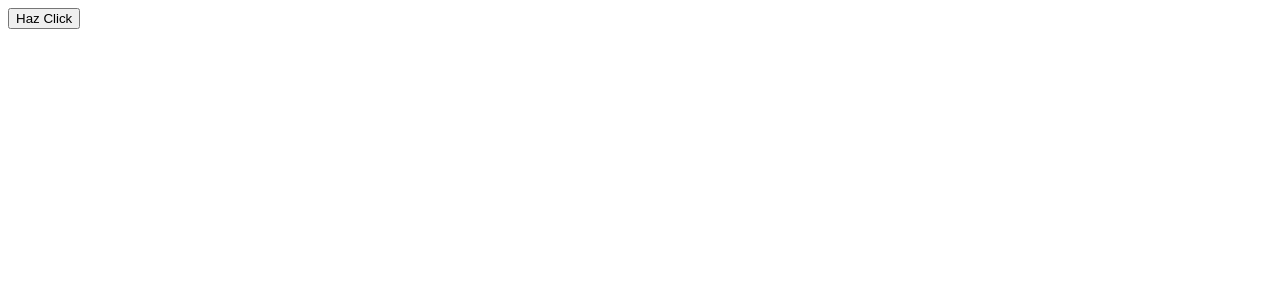
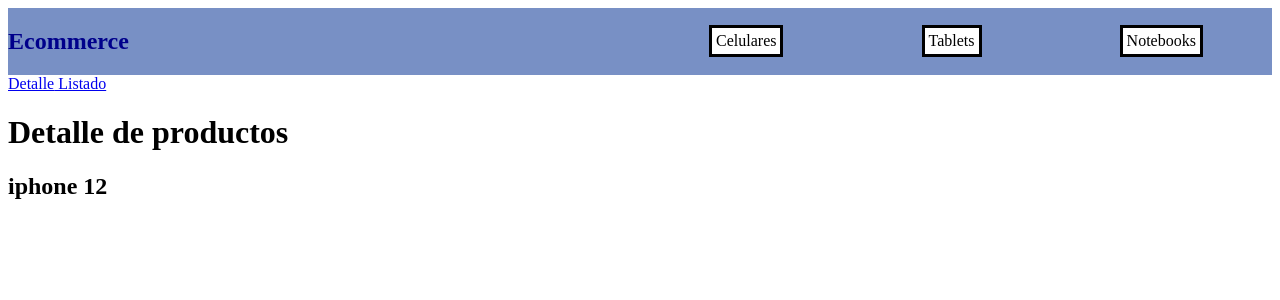
Before and after one commit to lucasluccaroni/ecommerce-react-noviembre, a React (Vite) app: page /detail/1 in a window 1280 px wide. Shown: the top 300 px of the page. Built offline with nearby package versions, Linux system fonts and the light colour scheme.

Commit message:
clase9 finalizada

```diff
--- a/package.json
+++ b/package.json
@@ -11,7 +11,8 @@
   },
   "dependencies": {
     "react": "^18.2.0",
-    "react-dom": "^18.2.0"
+    "react-dom": "^18.2.0",
+    "react-router-dom": "^6.21.0"
   },
   "devDependencies": {
     "@types/react": "^18.2.15",
--- a/src/App.jsx
+++ b/src/App.jsx
@@ -9,26 +9,42 @@ import { useState } from 'react'
 import ContadorDeVueltas from './components/ContadorDeVueltas/ContadorDeVueltas'
 import ContadorConBoton from './components/ContadorConBoton/ContadorConBoton'
 import EventListener from './components/EventListener/EventListener'
+import ItemDetailContainer from './components/ItemDetailContainer/ItemDetailcontainer'
+import { BrowserRouter, Routes, Route, Link } from 'react-router-dom'
 
 function App() {
   const [show, setShow] = useState(false)
+  const [view, setView] = useState("listado")
 
   return (
     <>
-      {/* <{NavBar />
-      <ItemListContainer greeting={"Curso React Luccaroni"}/>} */}
+
+      <BrowserRouter>
+        <NavBar />
+        <div>
+          <Link to="/detail" > Detalle</Link>
+          <Link to="/"> Listado </Link>
+        </div>
+        <Routes>
+          <Route path='/' element={ <ItemListContainer greeting={"Curso React Luccaroni"}/>} />
+          <Route path='/category/:categoryId' element={ <ItemListContainer greeting={"Filtro categoria"}/>} />
+          <Route path='/detail/:productId' element={ <ItemDetailContainer/> } />
+          <Route path='*' element={ <h1>404 Not found.</h1> } />
+        </Routes>
+      </BrowserRouter>
+
       {/* <Button text={"Celulares"} color={"red"} callback={() => console.log("click en celular")} />
       <Button text={"Tablets"} color={"blue"} callback = {() => console.log("click en tablets")} />
-      <Button text={"Notebooks"} color={"green"} callback={() => console.log("click en notebooks")} />
+      <Button text={"Notebooks"} color={"green"} callback={() => console.log("click en notebooks")} /> */}
 
 
-      <ItemCount initialValue={10} intervalo={10} />
+      {/* <ItemCount initialValue={10} intervalo={10} />
       <ItemCount initialValue={20} intervalo={20} />
 
-      <ButtonMultifuncion label={"Actividad1"} backgroundColor={"red"} callback={() => alert("ACTIVIDAD 1")} />
+      <ButtonMultifuncion label={"Actividad1"} backgroundColor={"red"} callback={() => alert("ACTIVIDAD 1")} /> */}
 
 
-      <Layout title="Titulo del Layout" color="red" >
+      {/* <Layout title="Titulo del Layout" color="red" >
           <p> Texto children1 </p>
           <p> Texto children1 </p>
 
@@ -51,7 +67,7 @@ function App() {
 {/*       <button onClick={()=> setShow(show => !show)} >Mostrar / No mostrar </button>
       {show ? <ContadorConBoton /> : <h1> Carrito </h1>} */}
 
-      <EventListener />
+      {/* <EventListener /> */}
     </>
   )
 }
--- a/src/ascyncMock.js
+++ b/src/ascyncMock.js
@@ -21,3 +21,20 @@ export const getProducts = () =>{
         },1000)
     })
 }
+
+
+export const getProductsById = (itemId) =>{
+    return new Promise((resolve)=>{
+        setTimeout(()=>{
+            resolve(products.find(prod => prod.id === itemId))
+        },1000)
+    })
+}
+
+export const getProductsByCategory = (categoryId) =>{
+    return new Promise((resolve)=>{
+        setTimeout(()=>{
+            resolve(products.filter( (prod) => prod.category === categoryId))
+        },1000)
+    })
+}
--- a/src/components/Navbar/Item/Item.jsx
+++ b/src/components/Item/Item.jsx
@@ -1,11 +1,13 @@
 import estilos from "./Item.module.css"
+import { Link } from "react-router-dom"
 
-const Item = ({name, img, price}) =>{
+const Item = ({name, img, price, id}) =>{
     return(
         <div className={estilos.container}>
             <h2> {name} </h2>
             <img src={img} className={estilos.imagen} />
             <h3> {price} </h3>
+            <Link to={`/detail/${id}`} >Ver Detalle</Link>
         </div>
     )
 }
--- /dev/null
+++ b/src/components/ItemDetailContainer/ItemDetailcontainer.jsx
@@ -0,0 +1,29 @@
+import { useState, useEffect } from "react"
+import { getProductsById } from "../../ascyncMock"
+import { useParams } from "react-router-dom"
+
+const ItemDetailContainer = () =>{
+
+    const [product, setProduct] = useState()
+
+
+    const {productId} = useParams()
+    //console.log(productId);
+
+    useEffect(() =>{
+        getProductsById(productId)
+            .then(response =>{
+                setProduct(response)
+            })
+    }, [productId])
+
+
+    return(
+        <div>
+            <h1>Detalle de productos</h1>
+            <h2> {product?.name} </h2>
+        </div>
+    )
+}
+
+export default ItemDetailContainer
--- a/src/components/ItemList/ItemList.jsx
+++ b/src/components/ItemList/ItemList.jsx
@@ -1,4 +1,4 @@
-import Item from "../Navbar/Item/Item"
+import Item from "../Item/Item"
 
 const ItemList = ({products}) =>{
     return(
--- a/src/components/ItemListContainer/ItemListContainer.jsx
+++ b/src/components/ItemListContainer/ItemListContainer.jsx
@@ -1,30 +1,62 @@
 //CLASE 6 - PROMESAS - MOCK - .MAP() - CARDS
 
 import { useEffect, useState } from "react"
-import { getProducts } from "../../ascyncMock"
+import { getProducts, getProductsByCategory } from "../../ascyncMock"
 import ItemList from "../ItemList/ItemList"
+import { useParams } from "react-router-dom"
 
 const ItemListContainer = ({greeting}) =>{
 
     const [products, setProducts] = useState([])
+    const {categoryId} = useParams()
+    const [loading, setLoading] = useState(true)
+
+
+
 
     useEffect(()=>{
-        getProducts()
-        .then((response)=>{
+        setLoading(true)
+        const ascyncFunction = categoryId ? getProductsByCategory : getProducts
+
+        ascyncFunction(categoryId)
+            .then((response)=>{
             setProducts(response)
-        })
-    }, [])
-    console.log(products);
+            })
+            .catch(error =>{
+                console.log(error)
+            })
+            .finally(()=>{
+                setLoading(false)
+            })
+        // if(categoryId){
+        //     getProductsByCategory(categoryId)
+        //     .then((response)=>{
+        //         setProducts(response)
+        //     })
+        //     .catch(error =>{
+        //         console.log(error)
+        //     })
+        //     .finally(()=>{
+        //         setLoading(false)
+        //     })
+        // } else{
+        //     getProducts()
+        //     .then((response)=>{
+        //         setProducts(response)
+        //     })
+        //     .catch(error =>{
+        //         console.log(error)
+        //     })
+        //     .finally(()=>{
+        //         setLoading(false)
+        //     })
+        // }
+    }, [categoryId])
 
-    // const productsComponents = products.map(product =>{
-    //     return(
-    //         <div className={estilos.container} key={product.id}>
-    //             <h2> {product.name} </h2>
-    //             <img src={product.img} style={{width: 150}} />
-    //             <h3> {product.price} </h3>
-    //         </div>
-    //     )
-    // })
+
+    if(loading){
+        return <h1>Cargando...</h1>
+    }
 
     return(
         <div>
--- a/src/components/Navbar/Navbar.jsx
+++ b/src/components/Navbar/Navbar.jsx
@@ -1,13 +1,14 @@
 import estilos from "./NavBar.module.css"
+import { Link } from "react-router-dom"
 
 const NavBar = () =>{
     return (
         <nav className={estilos.container}>
             <h1 className={estilos.rojo}>Ecommerce</h1>
             <section className={estilos.categories}>
-                <button>Productos</button>
-                <button>Carrito</button>
-                <button>Contacto</button>
+                <Link to="/category/celular" className={estilos.link} > Celulares</Link>
+                <Link to="/category/tablet" className={estilos.link}> Tablets</Link>
+                <Link to="/category/notebook" className={estilos.link}> Notebooks</Link>
             </section>
         </nav>
     )
--- a/src/components/Navbar/Navbar.module.css
+++ b/src/components/Navbar/Navbar.module.css
@@ -14,3 +14,11 @@
     justify-content: space-around;
     align-items: center;
 }
+
+.link{
+    background-color: white;
+    border: solid black;
+    padding: 4px;
+    text-decoration: none;
+    color: black;
+}
```
Also changed, not shown: src/components/Item/Item.module.css (renamed from src/components/Navbar/Item/Item.module.css), 1 other file (tests, documents, lock files or other folders).
